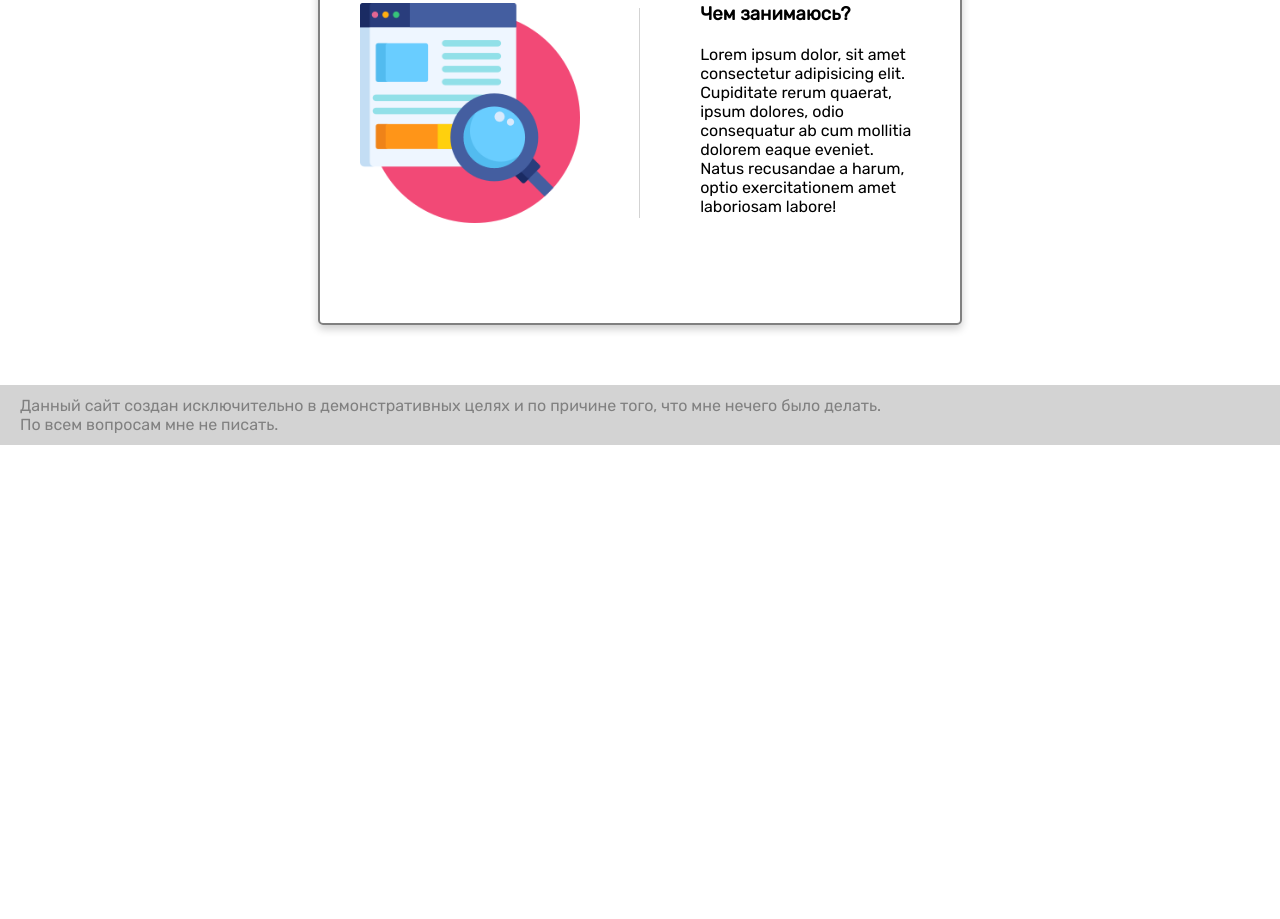
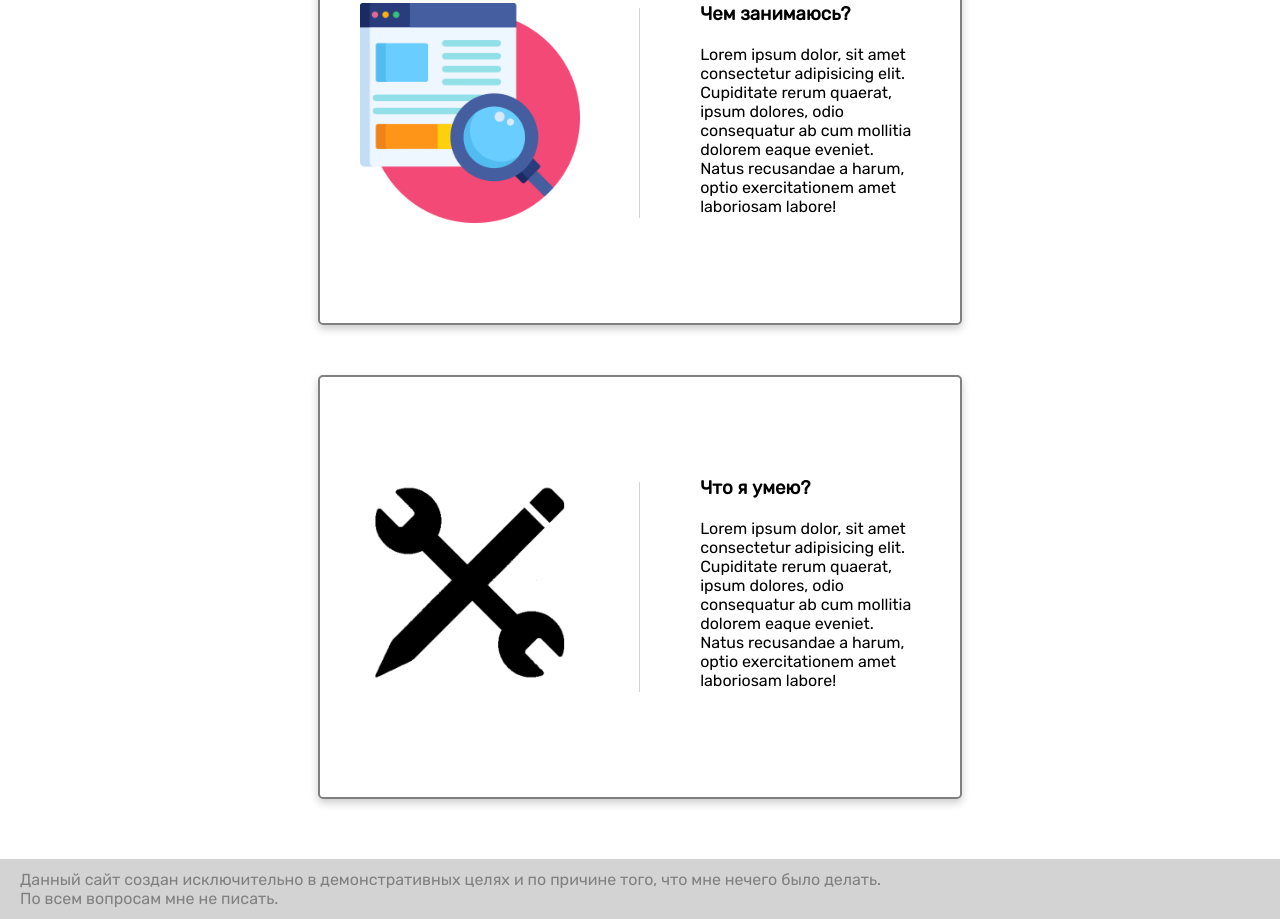
Before and after one commit to andrewgul/MyVisitCard, a plain HTML site: page index.html in a window 1280 px wide. Shown: the part 1265-2184 px from the top of the page. Before the commit the page ends 1710 px from the top, so only its background shows below. Drawn offline with Linux system fonts and the light colour scheme; a web font is replaced by a local one.

Commit message:
test commit

```diff
--- a/index.html
+++ b/index.html
@@ -40,6 +40,14 @@
                 <p class="info__p">Lorem ipsum dolor, sit amet consectetur adipisicing elit. Cupiditate rerum quaerat, ipsum dolores, odio consequatur ab cum mollitia dolorem eaque eveniet. Natus recusandae a harum, optio exercitationem amet laboriosam labore!</p>
             </div>
         </div>
+        <div class="card">
+            <div class="photo skills"></div>
+            <div class="line"></div>
+            <div class="info">
+                <h3 class="info__h3">Что я умею?</h3>
+                <p class="info__p">Lorem ipsum dolor, sit amet consectetur adipisicing elit. Cupiditate rerum quaerat, ipsum dolores, odio consequatur ab cum mollitia dolorem eaque eveniet. Natus recusandae a harum, optio exercitationem amet laboriosam labore!</p>
+            </div>
+        </div>
     </div>
     <footer>
         <div class="footer__text">Данный сайт создан исключительно в демонстративных целях и по причине того, что мне нечего было делать.<br>По всем вопросам мне не писать.</div>
--- a/style.css
+++ b/style.css
@@ -81,6 +81,10 @@ header {
     background-image: url(img/web.png);
 }
 
+.skills {
+    background-image: url(img/skills.png);
+}
+
 .info {
     font-family: 'Rubik', sans-serif;
     height: 220px;
```
Also changed, not shown: img/skills.png (added), 2 other files.
